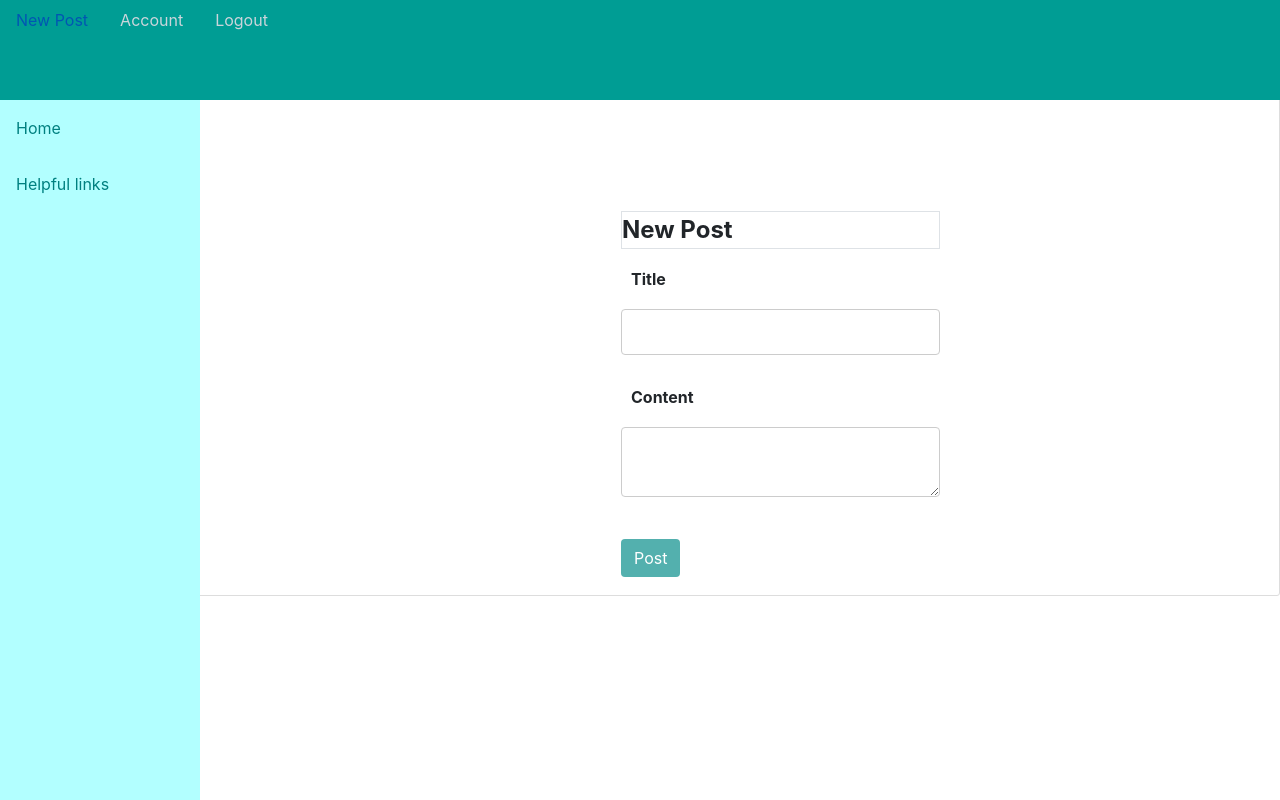
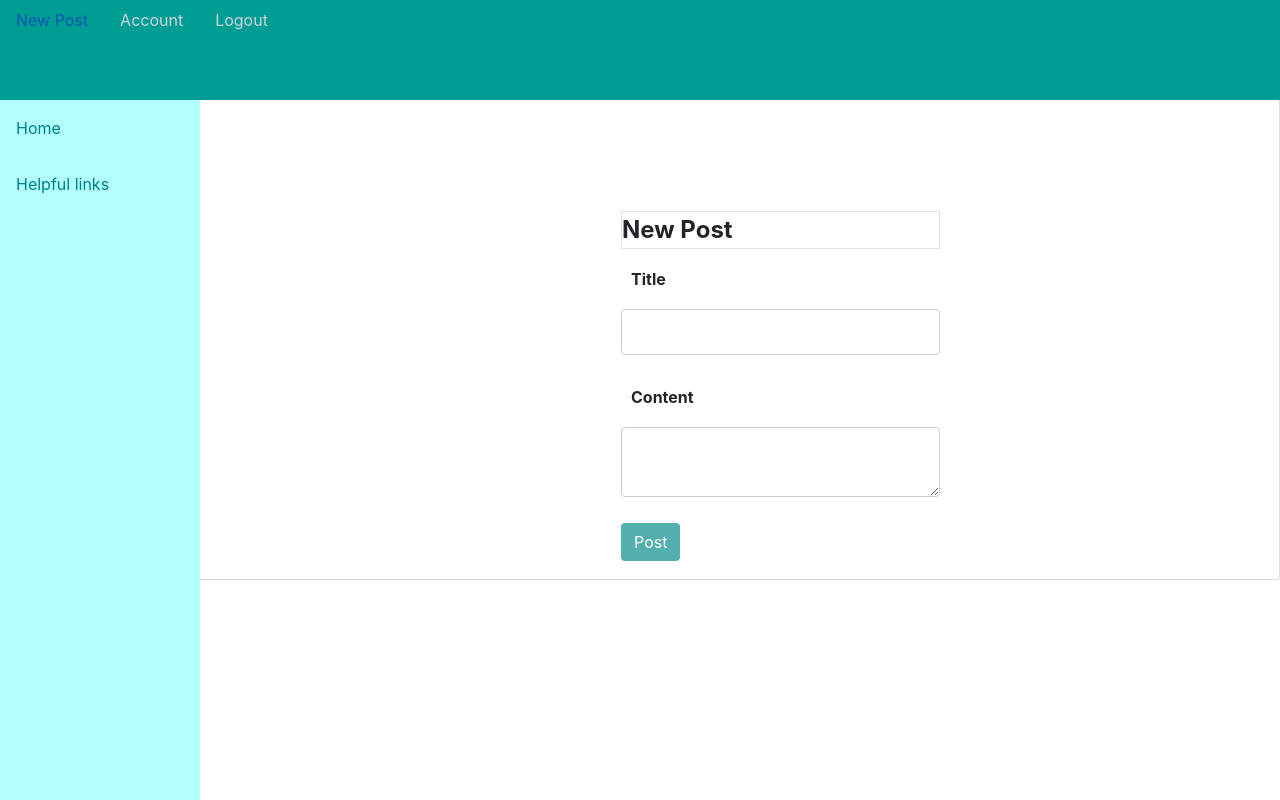
Before and after one commit to Ivy-Chelsea/DevConnect, a Flask app: page /post/new in a window 1280 px wide. Run offline with Flask 3, Linux system fonts and the light colour scheme; the visitor is signed in with stand-in values (Sample User, id 1); some libraries are stand-ins or nearby versions.

Commit message:
change class name to reflect correct styling

```diff
--- a/scp/templates/create_post.html
+++ b/scp/templates/create_post.html
@@ -18,7 +18,7 @@
                     {{ form.title(class="input") }}
                 {% endif %}
             </div>
-            <div class="form-group">
+            <div class="content">
                 {{ form.content.label(class="label") }}
                 {% if form.content.errors %}
                     {{ form.content(class="invalid") }}
```
